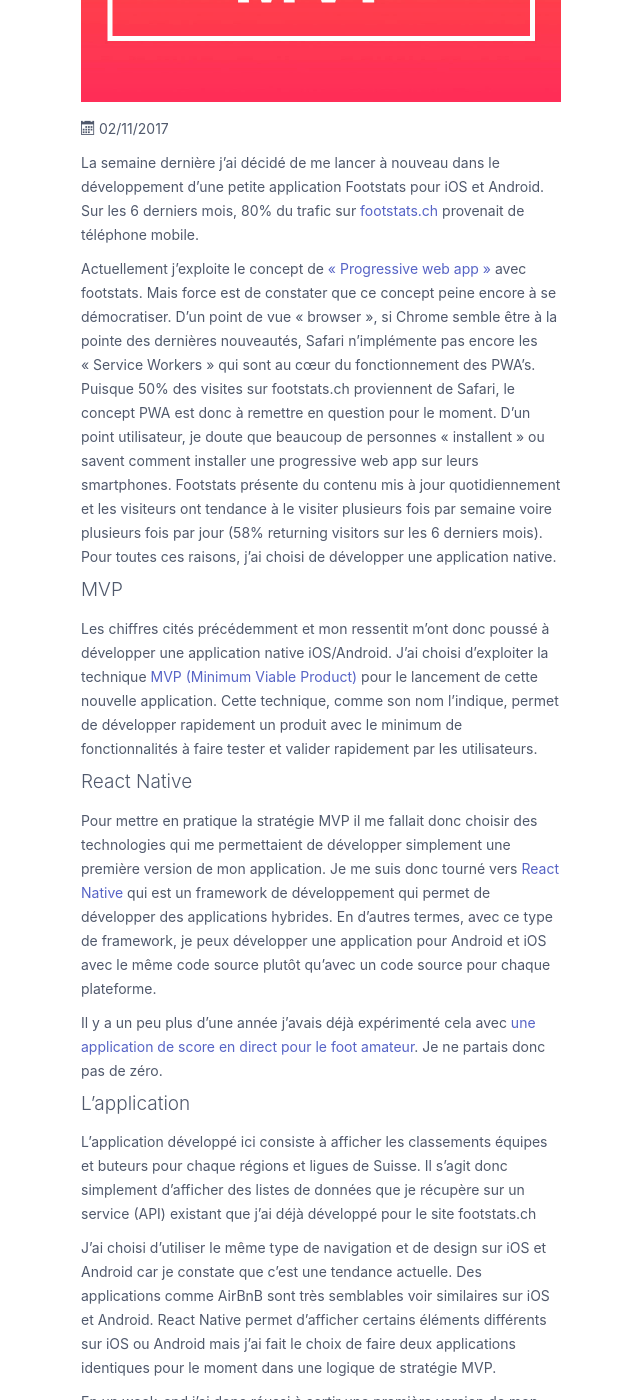
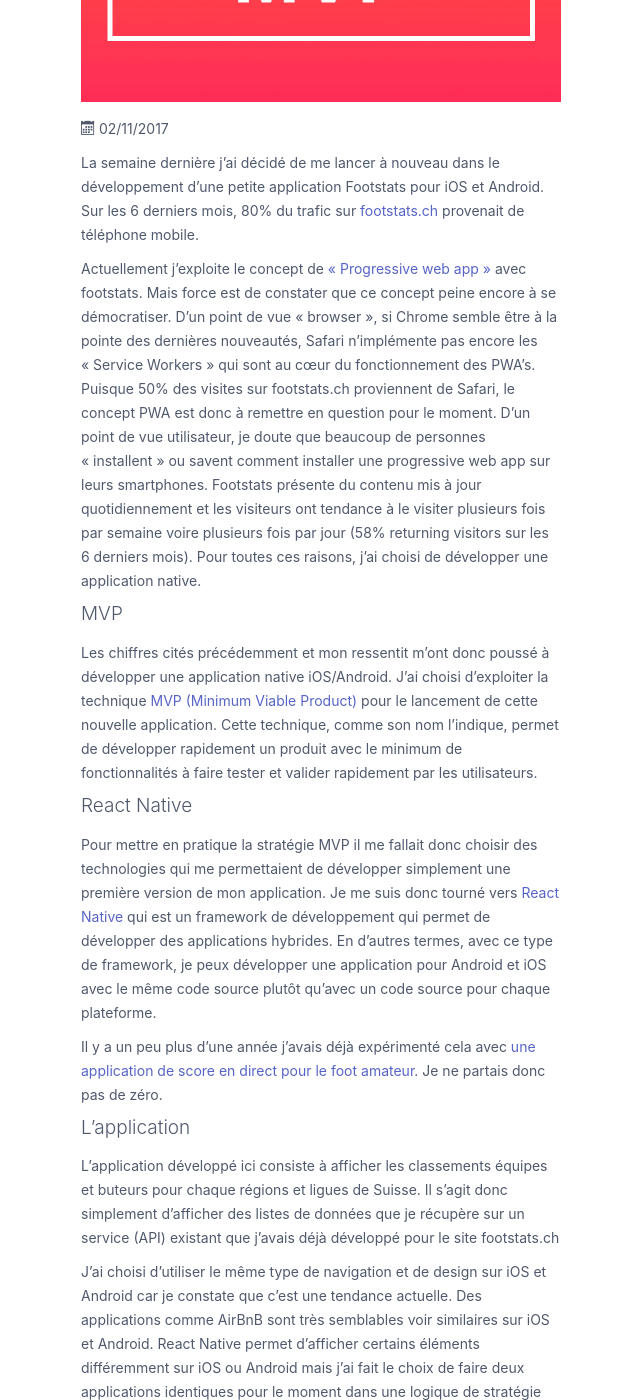
Before and after one commit to camel113/camel113.github.io, a Jekyll site: the page built from _posts/2017-11-02-lancement-d-un-nouveau-produit-avec-mvp.md, in a window 1280 px wide and 1400 px high, scrolled down 334 px. Shown: the whole window, without its empty margins (319-959 px from the left). Built offline with Jekyll 4.4.1, drawn with Linux system fonts in a browser that asks for light colours; some web fonts are replaced; a script that is not in the unit is left out; some of the changed text lies outside the part shown.

Commit message:
Text corrections

```diff
--- a/_posts/2017-11-02-lancement-d-un-nouveau-produit-avec-mvp.md
+++ b/_posts/2017-11-02-lancement-d-un-nouveau-produit-avec-mvp.md
@@ -6,7 +6,7 @@ image: images/mvp.jpg
 ---
 La semaine dernière j’ai décidé de me lancer à nouveau dans le développement d’une petite application Footstats pour iOS et Android. Sur les 6 derniers mois, 80% du trafic sur [footstats.ch](https://www.footstats.ch/) provenait de téléphone mobile.
 
-Actuellement j’exploite le concept de [« Progressive web app »](https://developers.google.com/web/progressive-web-apps/) avec footstats. Mais force est de constater que ce concept peine encore à se démocratiser. D’un point de vue « browser », si Chrome semble être à la pointe des dernières nouveautés, Safari n’implémente pas encore les « Service Workers » qui sont au cœur du fonctionnement des PWA’s. Puisque 50% des visites sur footstats.ch proviennent de Safari, le concept PWA est donc à remettre en question pour le moment. D’un point utilisateur, je doute que beaucoup de personnes « installent » ou savent comment installer une progressive web app sur leurs smartphones. Footstats présente du contenu mis à jour quotidiennement et les visiteurs ont tendance à le visiter plusieurs fois par semaine voire plusieurs fois par jour (58% returning visitors sur les 6 derniers mois). Pour toutes ces raisons, j’ai choisi de développer une application native.
+Actuellement j’exploite le concept de [« Progressive web app »](https://developers.google.com/web/progressive-web-apps/) avec footstats. Mais force est de constater que ce concept peine encore à se démocratiser. D’un point de vue « browser », si Chrome semble être à la pointe des dernières nouveautés, Safari n’implémente pas encore les « Service Workers » qui sont au cœur du fonctionnement des PWA’s. Puisque 50% des visites sur footstats.ch proviennent de Safari, le concept PWA est donc à remettre en question pour le moment. D’un point de vue utilisateur, je doute que beaucoup de personnes « installent » ou savent comment installer une progressive web app sur leurs smartphones. Footstats présente du contenu mis à jour quotidiennement et les visiteurs ont tendance à le visiter plusieurs fois par semaine voire plusieurs fois par jour (58% returning visitors sur les 6 derniers mois). Pour toutes ces raisons, j’ai choisi de développer une application native.
 
 ## MVP
 
@@ -20,9 +20,9 @@ Il y a un peu plus d’une année j’avais déjà expérimenté cela avec [une
 
 ## L’application
 
-L’application développé ici consiste à afficher les classements équipes et buteurs pour chaque régions et ligues de Suisse. Il s’agit donc simplement d’afficher des listes de données que je récupère sur un service (API) existant que j’ai déjà développé pour le site footstats.ch
+L’application développé ici consiste à afficher les classements équipes et buteurs pour chaque régions et ligues de Suisse. Il s’agit donc simplement d’afficher des listes de données que je récupère sur un service (API) existant que j'avais déjà développé pour le site footstats.ch
 
-J’ai choisi d’utiliser le même type de navigation et de design sur iOS et Android car je constate que c’est une tendance actuelle. Des applications comme AirBnB sont très semblables voir similaires sur iOS et Android. React Native permet d’afficher certains éléments différents sur iOS ou Android mais j’ai fait le choix de faire deux applications identiques pour le moment dans une logique de stratégie MVP.
+J’ai choisi d’utiliser le même type de navigation et de design sur iOS et Android car je constate que c’est une tendance actuelle. Des applications comme AirBnB sont très semblables voir similaires sur iOS et Android. React Native permet d’afficher certains éléments différemment sur iOS ou Android mais j’ai fait le choix de faire deux applications identiques pour le moment dans une logique de stratégie MVP.
 
 En un week-end j’ai donc réussi à sortir une première version de mon application.
 
```
Also changed, not shown: other parts of _posts/2017-11-02-lancement-d-un-nouveau-produit-avec-mvp.md (+1 -1 lines).
